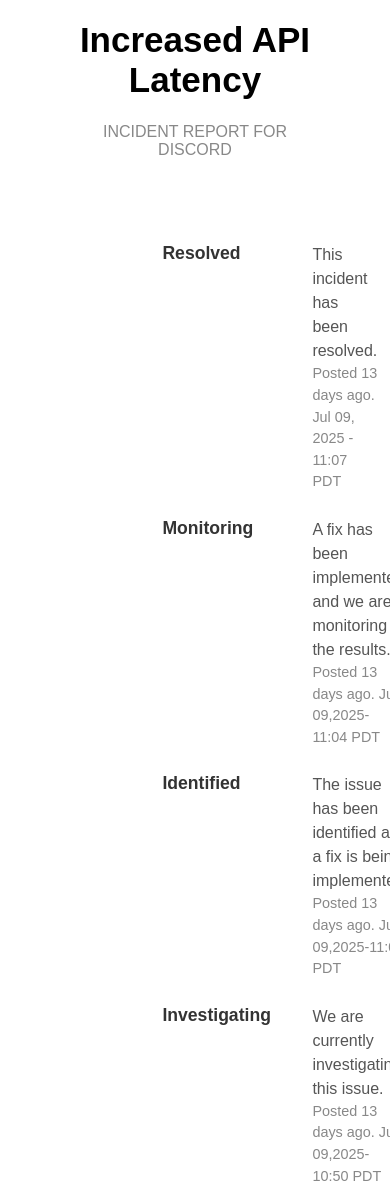
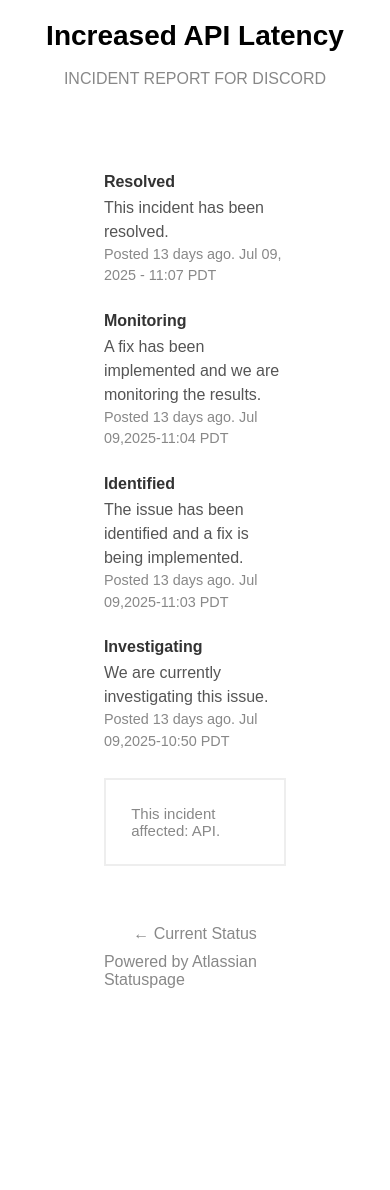
Before and after one commit to khannashivam26/PROJECT, a plain HTML site: page html2/increasedapi.html in a window 390 px wide. Shown: the top 1190 px of the page. After the commit the page ends 1074 px from the top, so only its background shows below. Drawn offline with Linux system fonts and the light colour scheme.

Commit message:
Update increasedapi.html

```diff
--- a/html2/increasedapi.html
+++ b/html2/increasedapi.html
@@ -1,6 +1,7 @@
 <html>
     <head>
         <title>RNR Status-Increased API Latency</title>
+        <meta name="viewport" content="width=device-width, initial-scale=1.0">
         <style>
             body{
                 font-family: sans-serif;
@@ -70,6 +71,34 @@
             .footer a:hover{
             color:blue;
             }
+
+            @media (max-width: 768px) {
+                body {
+                    margin: 5% 5%;
+                }
+
+                h1 {
+                    font-size: 28px;
+                }
+
+                .status-item {
+                    flex-direction: column;
+                    align-items: flex-start;
+                }
+
+                .status-label {
+                    flex: auto;
+                    font-size: 1em;
+                    padding-right: 0;
+                    margin-bottom: 5px;
+                }
+
+                .footer {
+                    flex-direction: column;
+                    align-items: center;
+                    gap: 10px;
+                }
+            }
         </style>
     </head>
     <body>
```
